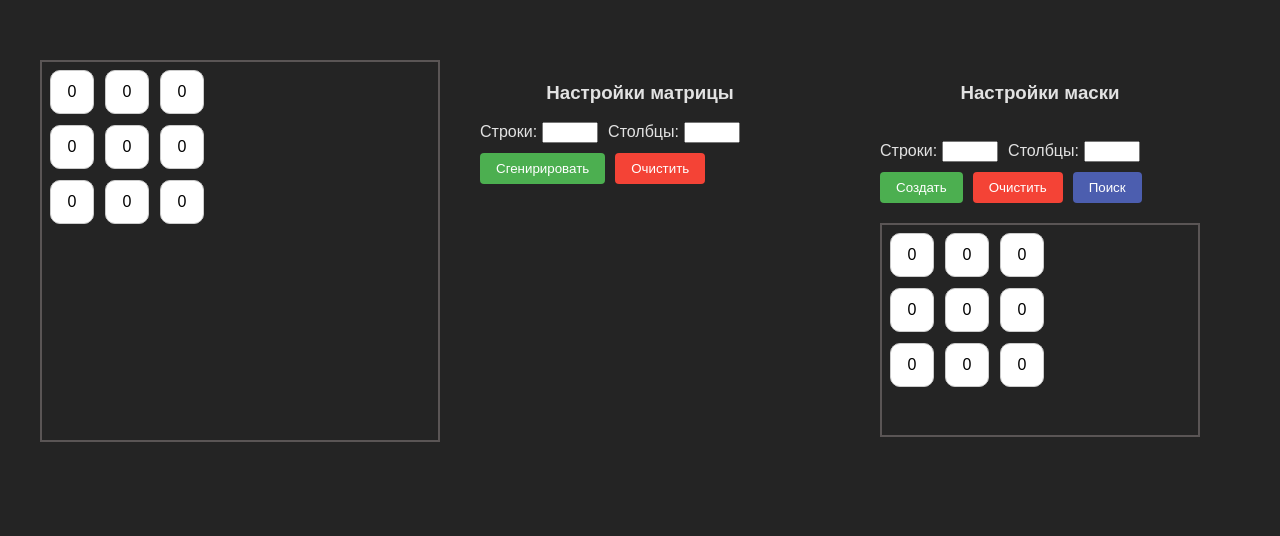
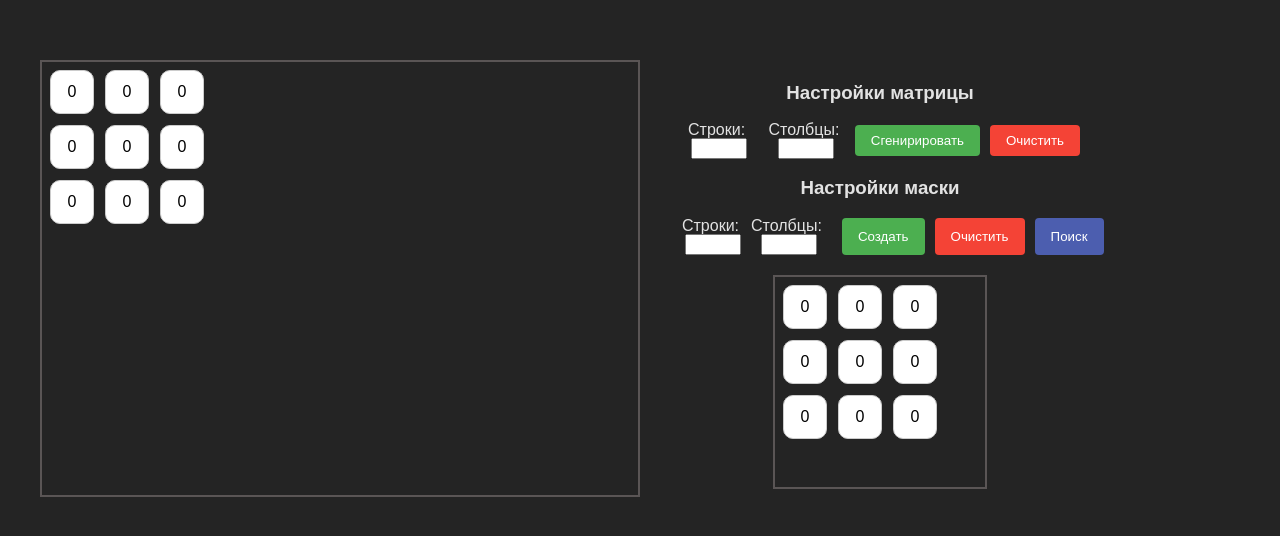
Before and after one commit to ShiroNed256/find_for_subarray, a React (Vite) app: page / in a window 1280 px wide. Shown: the top 536 px of the page. Built offline with nearby package versions, Linux system fonts and the light colour scheme.

Commit message:
Изменил компановку

```diff
--- a/src/App.css
+++ b/src/App.css
@@ -1,4 +1,4 @@
 .App {
     display: grid;
-    grid-template-columns: 1fr 1fr 1fr;
+    grid-template-columns: 1fr 1fr;
 }
--- a/src/App.jsx
+++ b/src/App.jsx
@@ -11,7 +11,6 @@ const App = observer(() => {
     <div className="App">
       <ResultRender result = {mainStore.Result} />
       <Setting/>
-      <SearchRender />
 
     </div>
   )
--- a/src/components/SearchRender.jsx
+++ b/src/components/SearchRender.jsx
@@ -30,11 +30,11 @@ const SearchRender = observer(() => {
   }
 
   return (
-    <div className="setting-block" style={{ display: "grid", justifyContent: "start"}} >
+    <div >
       <h3>Настройки маски</h3>
-      <div style={{ margin: '20px 0', display: 'flex', gap: '10px', flexWrap: 'wrap' }}>
-          <ParametrBlock parametrName = 'Строки' parametrChange = {changeRowMatrix} parametrKey = {1} />
-          <ParametrBlock parametrName = 'Столбцы' parametrChange = {changeColMatrix} parametrKey = {2} />
+      <div style={{ margin: '20px 0', display: 'flex', gap: '10px', flexWrap: 'nowrap' }}>
+          <ParametrBlock parametrName = 'Строки' parametrChange = {changeRowMatrix} />
+          <ParametrBlock parametrName = 'Столбцы' parametrChange = {changeColMatrix} />
           <br />
           <button className='button button-green' onClick={fillRandom}>
               Создать
--- a/src/components/Setting.jsx
+++ b/src/components/Setting.jsx
@@ -3,6 +3,7 @@ import ParametrBlock from './ParametrBlock'
 import './ui/style.css'
 import {mainStore} from '../store/mainStore'
 import { observer } from 'mobx-react-lite'
+import SearchRender from './SearchRender'
 
 const Setting = observer((props) => {
     const [rows, setRows] = useState(3)
@@ -29,10 +30,9 @@ const Setting = observer((props) => {
     return (
         <div className="setting-block">
             <h3>Настройки матрицы</h3>
-            <div style={{ margin: '20px 0', display: 'flex', gap: '10px', flexWrap: 'wrap' }}>
-                <ParametrBlock parametrName = 'Строки' parametrChange = {changeRowMatrix} parametrKey = {1} />
-                <ParametrBlock parametrName = 'Столбцы' parametrChange = {changeColMatrix} parametrKey = {2} />
-                <br />
+            <div style={{ margin: '20px 0', display: 'flex', gap: '10px', flexWrap: 'nowrap', alignItems: 'center' }}>
+                <ParametrBlock parametrName = 'Строки' parametrChange = {changeRowMatrix}  />
+                <ParametrBlock parametrName = 'Столбцы' parametrChange = {changeColMatrix} />
                 <button className='button button-green' onClick={fillRandom}>
                     Сгенирировать
                 </button>
@@ -40,6 +40,7 @@ const Setting = observer((props) => {
                     Очистить
                 </button>
             </div>
+            <SearchRender />
         </div>
     )
 })
```
